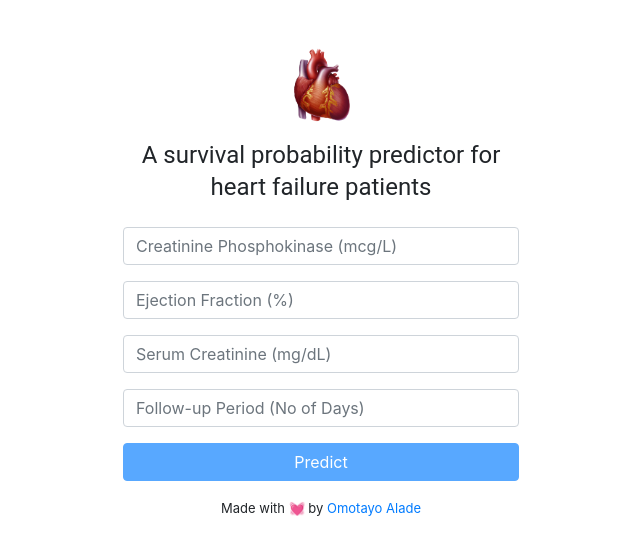
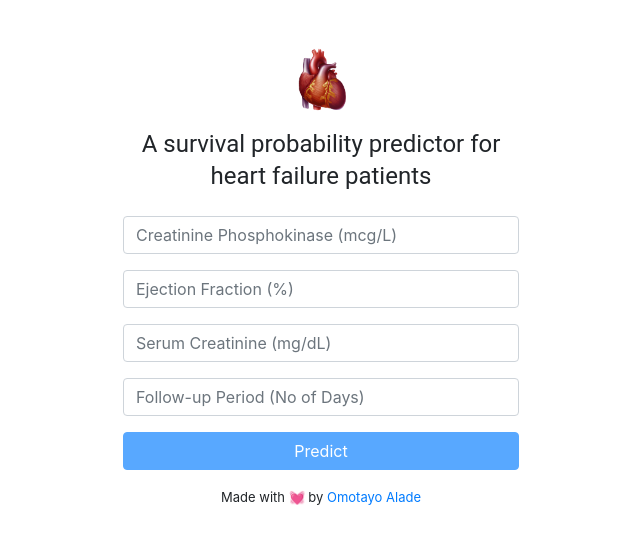
Before and after one commit to omotayo-alade/ml-death-event-prediction, a Flask app: page / in a window 1280 px wide. Shown: the part 56-590 px from the top of the page, without its empty margins (319-959 px from the left). Run offline with Flask 2, Linux system fonts and the light colour scheme; parts of the project's set-up code (start-up, migrations or seed data) failed here and were passed over; some libraries are stand-ins or nearby versions.

Commit message:
reduce logo size

```diff
--- a/src/scripts/ingest/template/index.html
+++ b/src/scripts/ingest/template/index.html
@@ -282,7 +282,7 @@
             <div class="jss39">
                 <img
                     class="jss43"
-                    style="width: 100px; height: 100;"
+                    style="width: 85px; height: 85;"
                     alt="heart-failure"
                     src="https://raw.githubusercontent.com/omotayo-alade/heart-failure-survival/master/src/scripts/ingest/template/assets/heart.png"
                 >
```
